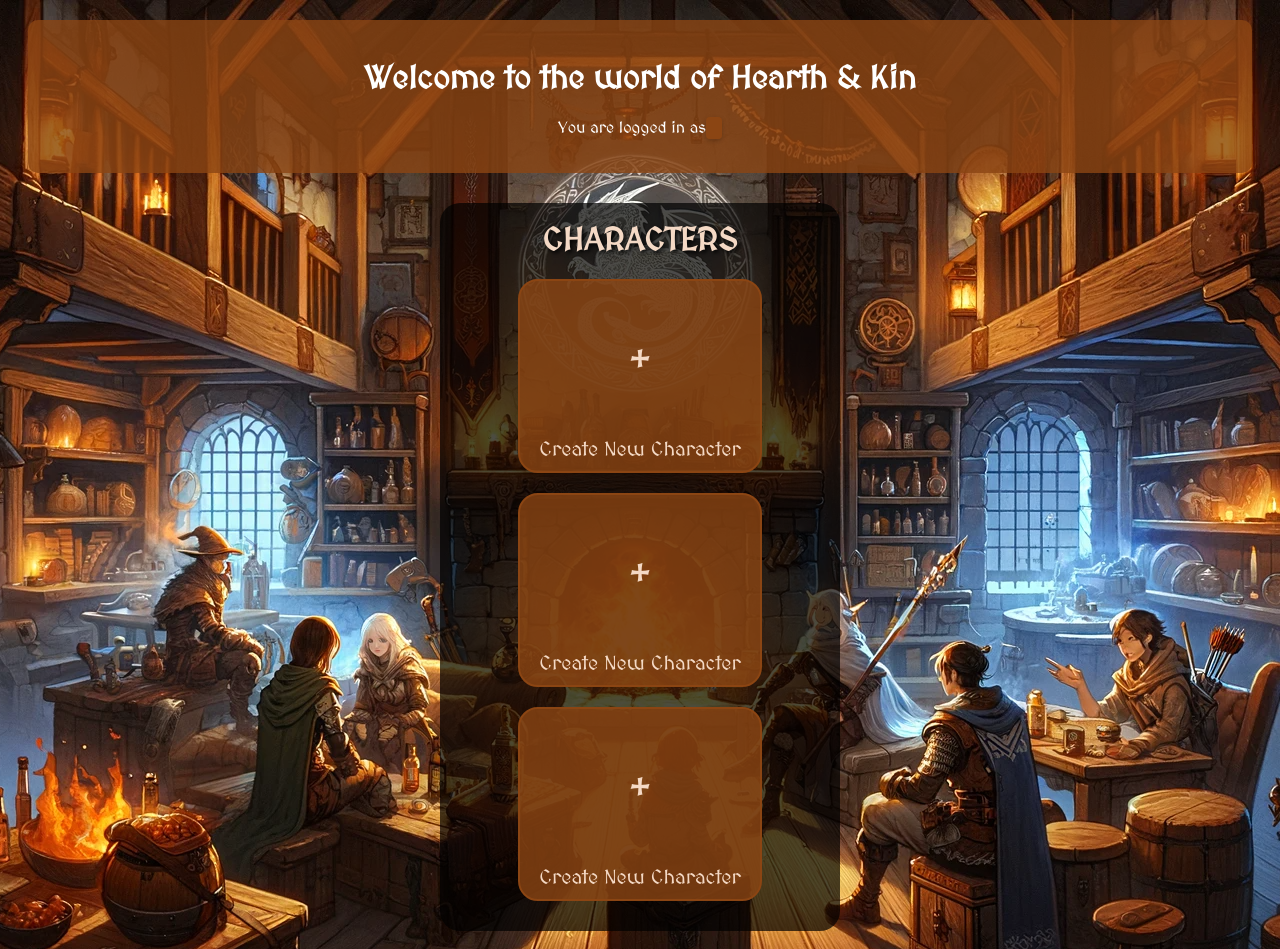
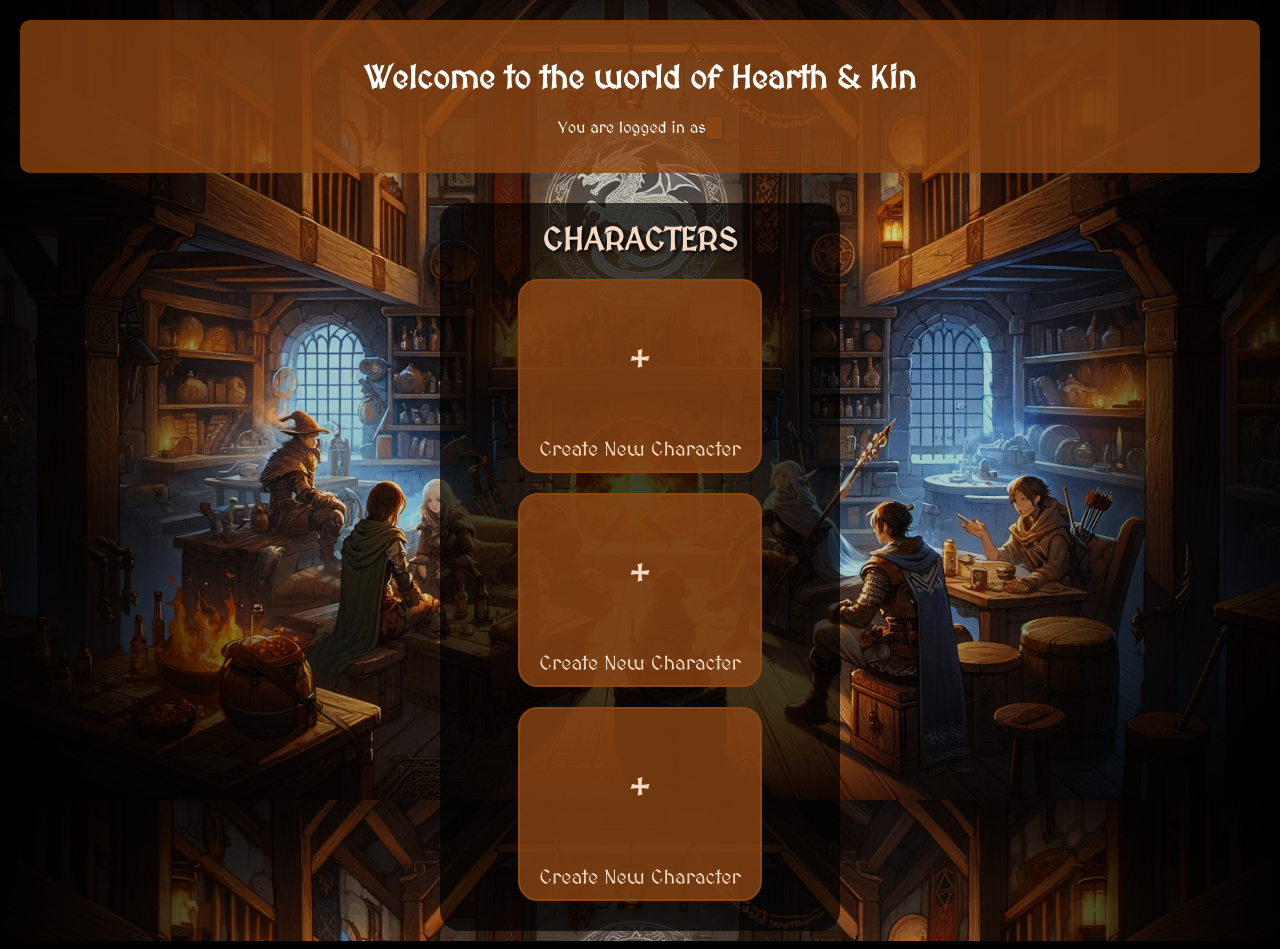
Before and after one commit to kodackx/hearth_and_kin, a FastAPI app: page /dashboard in a window 1280 px wide. Run offline with FastAPI, Linux system fonts and the light colour scheme; data that the repository does not hold is empty; parts of the project's set-up code (start-up, migrations or seed data) failed here and were passed over.

Commit message:
dashboard background fix

```diff
--- a/src/www/templates/dashboard.html
+++ b/src/www/templates/dashboard.html
@@ -57,13 +57,17 @@
 </html>
 <style>
     body {
+        height: 90%; /* Ensure they at least cover the viewport height */
+        min-height: 90vh; /* Minimum height to cover the viewport */
+        margin: 0; /* Remove default margin */
+        padding: 0; /* Remove default padding */
         font-family: 'MedievalSharp', Arial, sans-serif;
-        background-color: #8b4513ad;
-        background-image: url("static/img/login1.png");
+        background-color: #000; /* Ensures the fallback color is black */
+        background-image: radial-gradient(circle at center, rgba(0, 0, 0, 0.2) 50%, rgba(0, 0, 0, 0.7) 70%, #000 100%), url("static/img/login1.png");
         background-repeat: no-repeat;
-        /* background-size: cover; */
-        background-position-x: center;
-        background-attachment: scroll;
+        background-position: center center;
+        background-size: cover;
+        background-attachment: fixed;
         position: relative;
     }
 
```
